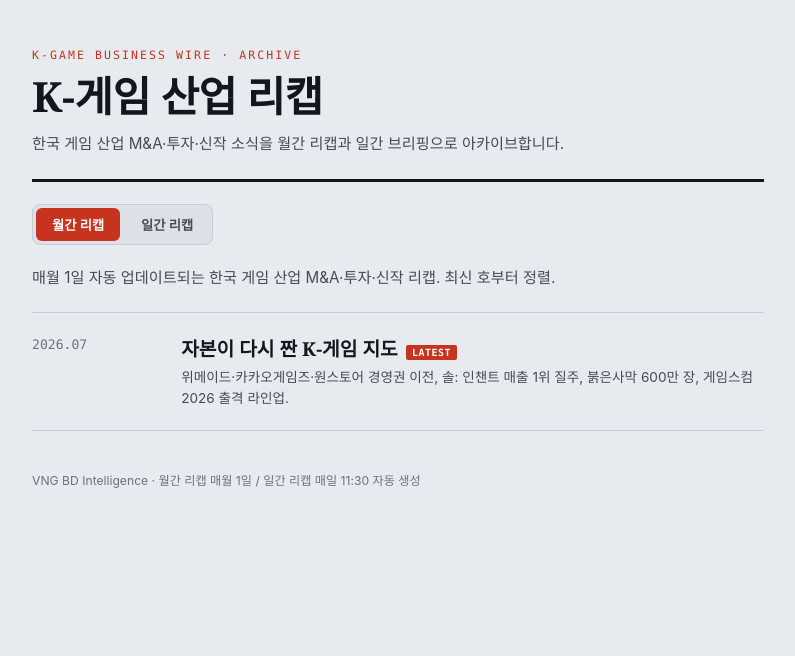
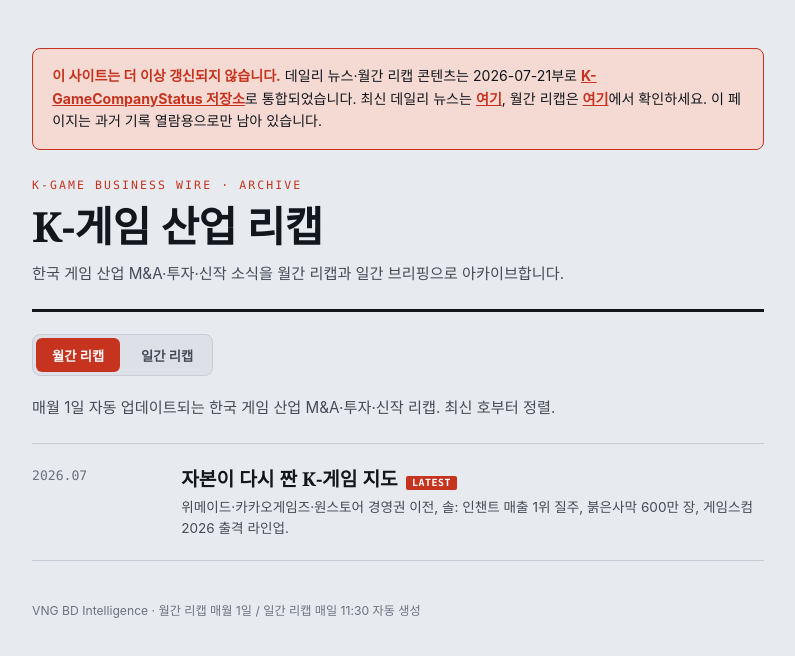
Before and after one commit to hazelryu/MonthlyGameNewsRecap, a plain HTML site: page index.html in a window 1280 px wide. Shown: the whole page, without its empty margins (242-1037 px from the left). Drawn offline with Linux system fonts and the light colour scheme.

Commit message:
Add archive banner — content moved to K-GameCompanyStatus
Daily news and monthly recap now live at hazelryu/K-GameCompanyStatus
(news/ and monthly-recap/). This repo is kept as a read-only archive
of past issues and will no longer receive updates.

```diff
--- a/index.html
+++ b/index.html
@@ -115,8 +115,21 @@
   .no-results { font-size: 0.82rem; color: var(--ink-faint); padding: 1.5rem 0; text-align: center; }
 
   footer { margin-top: 2.5rem; font-size: 0.76rem; color: var(--ink-faint); }
+  .moved-banner {
+    background: var(--accent-soft); border: 1px solid var(--accent); border-radius: 8px;
+    padding: 1rem 1.2rem; margin-bottom: 1.8rem; font-size: 0.88rem; line-height: 1.6; color: var(--ink);
+  }
+  .moved-banner b { color: var(--accent); }
+  .moved-banner a { color: var(--accent); font-weight: 700; text-decoration: underline; }
 </style>
 <div class="wrap">
+  <div class="moved-banner">
+    <b>이 사이트는 더 이상 갱신되지 않습니다.</b> 데일리 뉴스·월간 리캡 콘텐츠는 2026-07-21부로
+    <a href="https://hazelryu.github.io/K-GameCompanyStatus/news/">K-GameCompanyStatus 저장소</a>로 통합되었습니다.
+    최신 데일리 뉴스는 <a href="https://hazelryu.github.io/K-GameCompanyStatus/news/">여기</a>,
+    월간 리캡은 <a href="https://hazelryu.github.io/K-GameCompanyStatus/monthly-recap/">여기</a>에서 확인하세요.
+    이 페이지는 과거 기록 열람용으로만 남아 있습니다.
+  </div>
   <div class="kicker">K-GAME BUSINESS WIRE · ARCHIVE</div>
   <h1>K-게임 산업 리캡</h1>
   <p class="sub">한국 게임 산업 M&A·투자·신작 소식을 월간 리캡과 일간 브리핑으로 아카이브합니다.</p>
```
Also changed, not shown: recaps/2026-07.html (+12 -0 lines).
